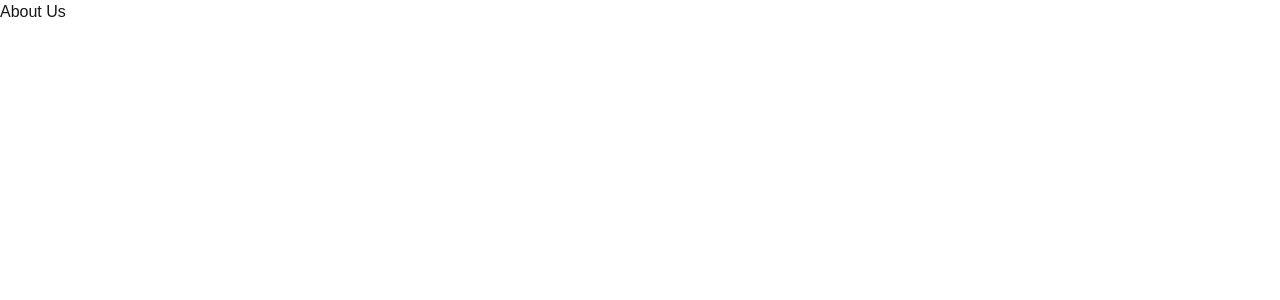
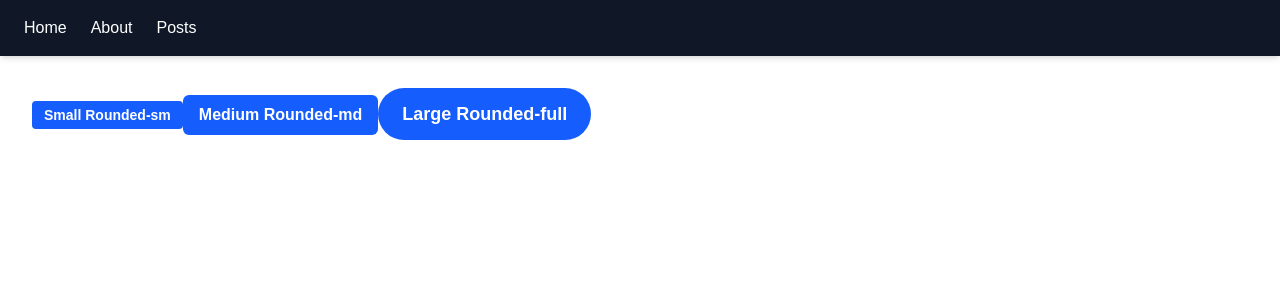
Before and after one commit to Ermili-Mohamed/alx-project-0x02-setup, a Next.js app in the folder alx-project-0x02/: page /about in a window 1280 px wide. Shown: the top 300 px of the page. Built offline with nearby package versions, Linux system fonts and the light colour scheme.

Commit message:
Implement Navigation and Layout

```diff
--- /dev/null
+++ b/alx-project-0x02/components/common/Button.tsx
@@ -0,0 +1,27 @@
+import React from 'react';
+import { type ButtonProps } from '../../interfaces';
+
+const sizeClasses = {
+ small: 'px-3 py-1 text-sm',
+ medium: 'px-4 py-2 text-base',
+ large: 'px-6 py-3 text-lg',
+};
+
+const Button: React.FC<ButtonProps> = ({
+ size = 'medium',
+ shape = 'rounded-md',
+ children,
+ onClick,
+}) => {
+ return (
+  <button
+   onClick={onClick}
+   className={`bg-blue-600 text-white font-semibold hover:bg-blue-700 transition-colors duration-200
+        ${sizeClasses[size]} ${shape} focus:outline-none focus:ring-2 focus:ring-blue-400`}
+  >
+   {children}
+  </button>
+ );
+};
+
+export default Button;
--- a/alx-project-0x02/components/layout/Header.tsx
+++ b/alx-project-0x02/components/layout/Header.tsx
@@ -1,13 +1,16 @@
+import Link from 'next/link';
+import React from 'react';
 
-import Link from 'next/link';
-
-export default function Header() {
+const Header: React.FC = () => {
   return (
-    <header style={{ padding: '1rem', background: '#f0f0f0' }}>
-      <nav style={{ display: 'flex', gap: '1rem' }}>
-        <Link href="/home">Home</Link>
-        <Link href="/about">About</Link>
+    <header className="bg-gray-900 text-white px-6 py-4 shadow-md">
+      <nav className="flex space-x-6">
+        <Link href="/home" className="hover:underline">Home</Link>
+        <Link href="/about" className="hover:underline">About</Link>
+        <Link href="/posts" className="hover:underline">Posts</Link>
       </nav>
     </header>
   );
-}
+};
+
+export default Header;
--- a/alx-project-0x02/interfaces/index.ts
+++ b/alx-project-0x02/interfaces/index.ts
@@ -2,3 +2,11 @@ export interface CardProps {
  title: string;
  content: string;
 }
+
+
+export interface ButtonProps {
+ size?: 'small' | 'medium' | 'large';
+ shape?: 'rounded-sm' | 'rounded-md' | 'rounded-full';
+ children: React.ReactNode;
+ onClick?: () => void;
+}
--- a/alx-project-0x02/pages/about.tsx
+++ b/alx-project-0x02/pages/about.tsx
@@ -1,7 +1,16 @@
-export default function AboutPage() {
+import React from 'react';
+import Header from '@/components/layout/Header';
+import Button from '@/components/common/Button';
+
+export default function About() {
  return (
-  <div>
-   <h1>About Us</h1>
-  </div>
+  <>
+   <Header />
+   <main className="p-8 space-y-4">
+    <Button size="small" shape="rounded-sm">Small Rounded-sm</Button>
+    <Button size="medium" shape="rounded-md">Medium Rounded-md</Button>
+    <Button size="large" shape="rounded-full">Large Rounded-full</Button>
+   </main>
+  </>
  );
 }
--- a/alx-project-0x02/pages/home.tsx
+++ b/alx-project-0x02/pages/home.tsx
@@ -1,5 +1,5 @@
-"use client"
 import React, { useState } from 'react';
+import Header from '@/components/layout/Header';
 import Card from '@/components/common/Card';
 import PostModal from '@/components/common/PostModal';
 
@@ -20,6 +20,8 @@ export default function Home() {
  };
 
  return (
+  <>
+   <Header />
    <main className="p-8 space-y-6">
     <button
      onClick={() => setIsModalOpen(true)}
@@ -38,5 +40,6 @@ export default function Home() {
      onSubmit={handleAddPost}
     />
    </main>
+  </>
  );
 }
--- /dev/null
+++ b/alx-project-0x02/pages/posts.tsx
@@ -0,0 +1,14 @@
+import React from 'react';
+import Header from '@/components/layout/Header';
+
+export default function Posts() {
+ return (
+  <>
+   <Header />
+   <main className="p-8">
+    <h1 className="text-2xl font-bold mb-4">Posts Page</h1>
+    <p>This is where posts will be listed or managed.</p>
+   </main>
+  </>
+ );
+}
```
Lines whose indentation alone changed are shown as unchanged.
